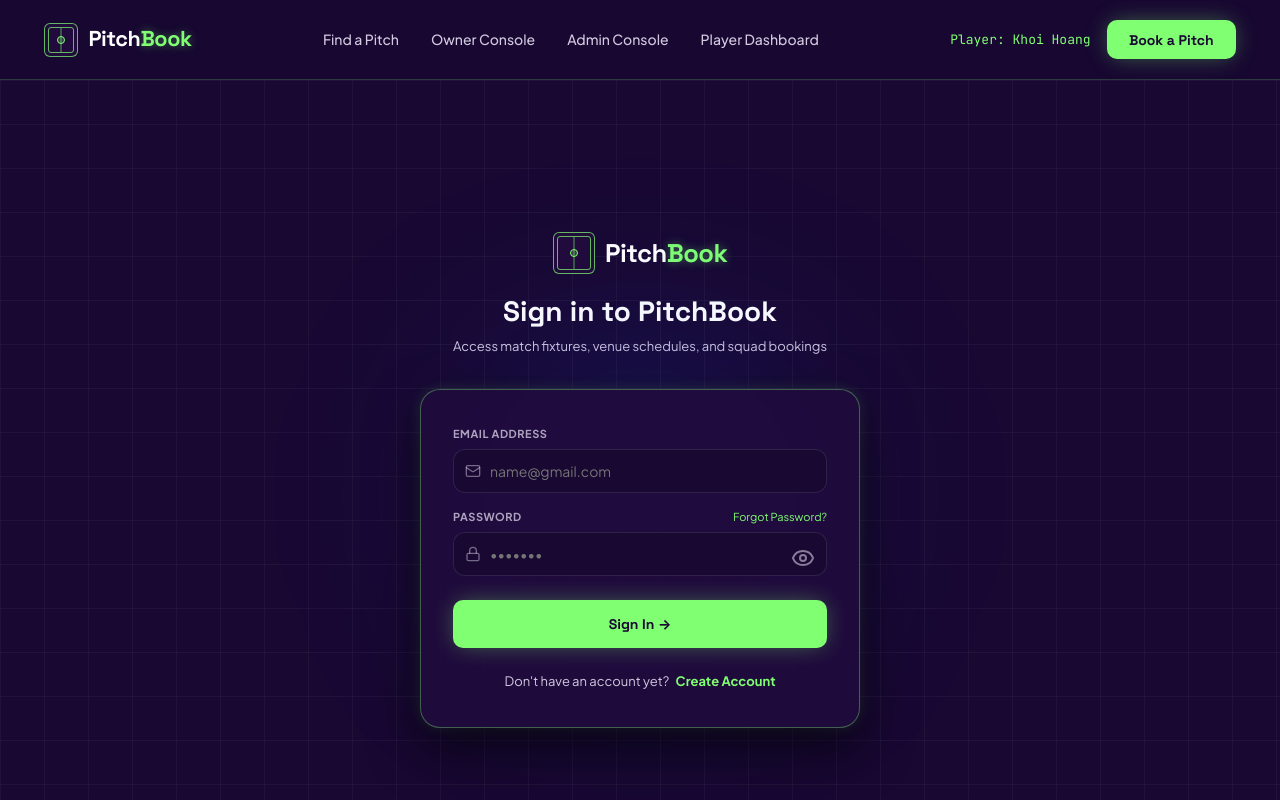
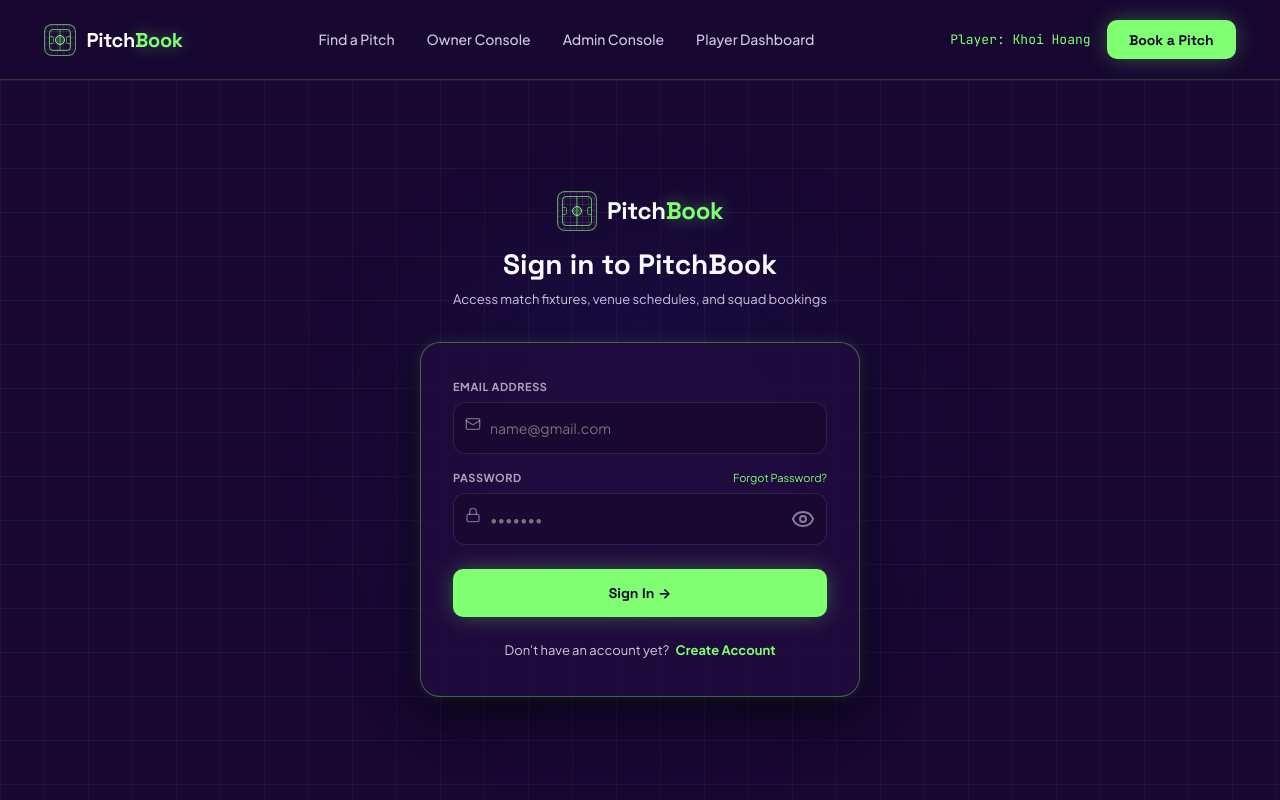
Before and after one commit to khoihoag/booking-system, a React (Vite) app in the folder frontend/: page /signin in a window 1280 px wide. Shown: the top 800 px of the page. Built offline with nearby package versions, Linux system fonts and the light colour scheme.

Commit message:
Pitch Logo

```diff
--- a/frontend/src/App.jsx
+++ b/frontend/src/App.jsx
@@ -11,7 +11,7 @@
 import AdminDashboard from './components/dashboard/AdminDashboard'
 import Discovery from './components/discovery/Discovery'
 import PitchDetails from './components/pitch/PitchDetails'
-import PitchLogo from './components/common/PitchLogo'
+import PitchBookLogo from './components/common/PitchBookLogo'
 
 
 
--- a/frontend/src/components/auth/SignIn.jsx
+++ b/frontend/src/components/auth/SignIn.jsx
@@ -2,8 +2,11 @@
 import { Link } from "react-router-dom";
 import { Eye, EyeOff, Lock, Mail, ArrowRight } from "lucide-react";
 import { useState } from "react";
+import PitchBookLogo from "../common/PitchBookLogo";
+import { useNavigate } from "react-router-dom";
 
 export default function SignIn() {
+  const navigate = useNavigate()
   const [showPassword, setShowPassword] = useState(false);
   const [password, setPassword] = useState("");
 
@@ -11,23 +14,11 @@
     <div className="bg-grid-cyber">
       <div className="auth-wrapper">
         <div className="auth-glow"></div>
+        <div className="auth-header">
+            <div className="signin-logo-wrap">
+              <PitchBookLogo size="lg" onClick={() => navigate('/')} />
+            </div>
 
-        <div className="auth-header">
-          <a
-            href="index.html"
-            className="brand-logo"
-          >
-            <div className="brand-emblem">
-              <div className="brand-pitch-mark">
-                <div className="brand-pitch-line"></div>
-                <div className="brand-pitch-circle"></div>
-              </div>
-            </div>
-            <div className="brand-text">
-              <span>Pitch</span>
-              <span className="brand-text-green">Book</span>
-            </div>
-          </a>
           <h1 className="font-display auth-title">Sign in to PitchBook</h1>
           <p className="auth-subtitle">
             Access match fixtures, venue schedules, and squad bookings
--- a/frontend/src/components/auth/SignInPage.css
+++ b/frontend/src/components/auth/SignInPage.css
@@ -163,7 +163,7 @@
 
 .signin-input {
   width: 100%;
-  height: 2.75rem;
+  height: 3.25rem;
   background-color: var(--bg-midnight);
   border: 1px solid rgba(255, 255, 255, 0.1);
   border-radius: 0.75rem;
@@ -229,3 +229,8 @@
   align-items: center;
   justify-content: center;
 }
+
+.signin-logo-wrap {
+  display: inline-block;
+  margin-bottom: 0.75rem;
+}
--- a/frontend/src/components/auth/SignUp.jsx
+++ b/frontend/src/components/auth/SignUp.jsx
@@ -10,6 +10,7 @@
 import { Link, useNavigate } from "react-router-dom";
 import "./SignUpPage.css";
 import { useState } from "react";
+import PitchBookLogo from "../common/PitchBookLogo";
 
 export default function signup() {
   const navigate = useNavigate();
@@ -46,21 +47,12 @@
         <div className="auth-glow"></div>
 
         <div className="auth-header">
-          <a
-            href="index.html"
-            className="brand-logo"
-          >
-            <div className="brand-emblem">
-              <div className="brand-pitch-mark">
-                <div className="brand-pitch-line"></div>
-                <div className="brand-pitch-circle"></div>
-              </div>
-            </div>
-            <div className="brand-text">
-              <span>Pitch</span>
-              <span className="brand-text-green">Book</span>
-            </div>
-          </a>
+          <div className="signup-logo-wrap">
+            <PitchBookLogo
+              size="lg"
+              onClick={() => navigate("/")}
+            />
+          </div>
           <h1 className="font-display auth-title">Create Player Account</h1>
           <p className="auth-subtitle">
             Join footballers reserving pitches across Vietnam
@@ -68,12 +60,7 @@
         </div>
 
         <div className="auth-card">
-            { errorMsg && (
-                <div className="signup-error-banner">
-                    {errorMsg}
-                </div>
-            )
-            }
+          {errorMsg && <div className="signup-error-banner">{errorMsg}</div>}
           <form
             className="auth-form"
             onSubmit={handleCreateAccount}
@@ -92,7 +79,7 @@
                   id="name"
                   type="text"
                   placeholder="Khoi Hoang"
-                  onChange={(e) => (setFullName(e.target.value))}
+                  onChange={(e) => setFullName(e.target.value)}
                   required
                 />
                 <UserIcon className="signup-input-icon" />
@@ -112,7 +99,7 @@
                   id="signup-email"
                   type="email"
                   placeholder="name@example.com"
-                  onChange={(e) => (setEmail(e.target.value))}
+                  onChange={(e) => setEmail(e.target.value)}
                   required
                 />
                 <Mail className="signup-input-icon" />
@@ -132,7 +119,7 @@
                   type={showPassword ? "text" : "password"}
                   id="signup-pass"
                   placeholder="Minimum 6 characters"
-                  onChange={(e) => (setPassword(e.target.value))}
+                  onChange={(e) => setPassword(e.target.value)}
                   required
                 />
                 <Lock className="signup-input-icon" />
@@ -159,7 +146,7 @@
                   id="confirm-pass"
                   type="password"
                   placeholder="Re-enter password"
-                  onChange={(e) => (setConfirmPassword(e.target.value))}
+                  onChange={(e) => setConfirmPassword(e.target.value)}
                   required
                 />
                 <Lock className="signup-input-icon" />
--- a/frontend/src/components/auth/SignUpPage.css
+++ b/frontend/src/components/auth/SignUpPage.css
@@ -5,7 +5,7 @@
 @import './../../common.css';
 
 .auth-wrapper {
-  min-height: 100vh;
+  min-height: 91vh;
   display: flex;
   flex-direction: column;
   align-items: center;
@@ -219,3 +219,8 @@
   color: #fb7185;
   font-size: 0.75rem;
 }
+
+.signup-logo-wrap {
+  display: inline-block;
+  margin-bottom: 0.75rem;
+}
--- /dev/null
+++ b/frontend/src/components/common/PitchBookLogo.css
@@ -0,0 +1,138 @@
+/* PitchBookLogo.css */
+.pitchbook-logo {
+  display: inline-flex;
+  align-items: center;
+  gap: 0.65rem;
+  cursor: pointer;
+  user-select: none;
+}
+
+.pitchbook-logo:hover .logo-emblem {
+  transform: scale(1.05);
+  border-color: var(--color-neon-primary);
+}
+
+.logo-emblem {
+  position: relative;
+  border-radius: 8px;
+  background-color: var(--bg-secondary);
+  border: 1px solid rgba(128, 255, 114, 0.6);
+  padding: 4px;
+  display: flex;
+  align-items: center;
+  justify-content: center;
+  overflow: hidden;
+  transition: transform 0.3s ease, border-color 0.3s ease;
+}
+
+.logo-emblem.size-sm {
+  width: 24px;
+  height: 24px;
+}
+
+.logo-emblem.size-md {
+  width: 32px;
+  height: 32px;
+}
+
+.logo-emblem.size-lg {
+  width: 40px;
+  height: 40px;
+}
+
+.emblem-grid-overlay {
+  position: absolute;
+  inset: 0;
+  background-image:
+    linear-gradient(to right, rgba(128, 255, 114, 0.1) 1px, transparent 1px),
+    linear-gradient(to bottom, rgba(128, 255, 114, 0.1) 1px, transparent 1px);
+  background-size: 6px 6px;
+}
+
+.emblem-pitch-border {
+  position: relative;
+  width: 100%;
+  height: 100%;
+  border: 1px solid rgba(128, 255, 114, 0.7);
+  border-radius: 4px;
+  display: flex;
+  align-items: center;
+  justify-content: center;
+}
+
+.emblem-halfway-line {
+  position: absolute;
+  top: 0;
+  bottom: 0;
+  left: 50%;
+  width: 1px;
+  background-color: rgba(128, 255, 114, 0.6);
+  transform: translateX(-50%);
+}
+
+.emblem-center-circle {
+  width: 10px;
+  height: 10px;
+  border-radius: 50%;
+  border: 1px solid var(--color-neon-primary);
+  background-color: rgba(128, 255, 114, 0.2);
+}
+
+.emblem-goal-arc-left {
+  position: absolute;
+  top: 50%;
+  left: 0;
+  width: 4px;
+  height: 8px;
+  transform: translateY(-50%);
+  border-right: 1px solid rgba(128, 255, 114, 0.5);
+  border-top: 1px solid rgba(128, 255, 114, 0.5);
+  border-bottom: 1px solid rgba(128, 255, 114, 0.5);
+  border-top-right-radius: 2px;
+  border-bottom-right-radius: 2px;
+}
+
+.emblem-goal-arc-right {
+  position: absolute;
+  top: 50%;
+  right: 0;
+  width: 4px;
+  height: 8px;
+  transform: translateY(-50%);
+  border-left: 1px solid rgba(128, 255, 114, 0.5);
+  border-top: 1px solid rgba(128, 255, 114, 0.5);
+  border-bottom: 1px solid rgba(128, 255, 114, 0.5);
+  border-top-left-radius: 2px;
+  border-bottom-left-radius: 2px;
+}
+
+.logo-wordmark {
+  display: flex;
+  align-items: center;
+  letter-spacing: -0.02em;
+}
+
+.logo-text-pitch {
+  font-family: var(--font-display);
+  font-weight: 800;
+  color: var(--color-text-white);
+}
+
+.logo-text-book {
+  font-family: var(--font-display);
+  font-weight: 800;
+  color: var(--color-neon-primary);
+  filter: drop-shadow(0 0 8px rgba(128, 255, 114, 0.4));
+}
+
+.logo-text.size-sm {
+  font-size: 1.125rem;
+}
+
+.logo-text.size-md {
+  font-size: 1.25rem;
+}
+
+.logo-text.size-lg {
+  font-size: 1.5rem;
+}
--- /dev/null
+++ b/frontend/src/components/common/PitchBookLogo.jsx
@@ -0,0 +1,37 @@
+import './../../common.css'
+import './PitchBookLogo.css'
+import { Link } from 'react-router-dom'
+
+export default function ({className, size='md', onClick}) {
+    return (
+    <div
+      onClick={onClick}
+      className={`pitchbook-logo ${className}`.trim()}
+    >
+      {/* Geometric football pitch emblem */}
+      <div className={`logo-emblem size-${size}`}>
+        {/* Subtle grid lines in emblem */}
+        <div className="emblem-grid-overlay" />
+
+        {/* Football pitch geometry: center circle & halfway line */}
+        <div className="emblem-pitch-border">
+          <div className="emblem-halfway-line" />
+          <div className="emblem-center-circle" />
+          {/* Subtle goal arc marks */}
+          <div className="emblem-goal-arc-left" />
+          <div className="emblem-goal-arc-right" />
+        </div>
+      </div>
+
+      {/* Wordmark */}
+      <div className="logo-wordmark">
+        <span className={`logo-text-pitch logo-text size-${size}`}>
+          Pitch
+        </span>
+        <span className={`logo-text-book logo-text size-${size}`}>
+          Book
+        </span>
+      </div>
+    </div>
+  );
+}
--- a/frontend/src/components/common/PitchLogo.jsx
+++ /dev/null
@@ -1,22 +0,0 @@
-import './../../common.css'
-import { Link } from 'react-router-dom'
-
-export default function () {
-    return (
-        <div className="brand-logo">
-
-            <div className="brand-emblem">
-                <div className="brand-pitch-mark">
-                    <div className="brand-pitch-line"></div>
-                    <div className="brand-pitch-circle"></div>
-                </div>
-            </div>
-
-            <Link to="/" className="brand-text">
-                <span className='pitch-text'>Pitch</span><span className="brand-text-green">Book</span>
-            </Link>
-
-
-        </div>
-    )
-}
--- a/frontend/src/components/layout/Navbar.jsx
+++ b/frontend/src/components/layout/Navbar.jsx
@@ -1,14 +1,29 @@
 import './Navbar.css'
-import PitchLogo from '../common/PitchLogo'
+import PitchBookLogo from '../common/PitchBookLogo'
 import { Link } from 'react-router-dom'
+import { useNavigate } from 'react-router-dom'
+
 
 
 export default function () {
+    const navigate = useNavigate()
+    const handleNavClick = (page, hash) => {
+        console.log(1)
+        navigate(page)
+        if (hash) {
+            setTimeout(() => {
+                const el = document.getElementById(hash);
+                if (el) el.scrollIntoView({ behavior: 'smooth' });
+            }, 100);
+        } else {
+            window.scrollTo({ top: 0, behavior: 'smooth' });
+        }
+    }
     return (
         <>
             <header className="navbar">
                 <div className="container navbar-container">
-                    {<PitchLogo />}
+                    {<PitchBookLogo onClick={() => handleNavClick('/')}/>}
 
                     <nav className="nav-links">
                         <a href="discovery.html" className="nav-link">Find a Pitch</a>
```
